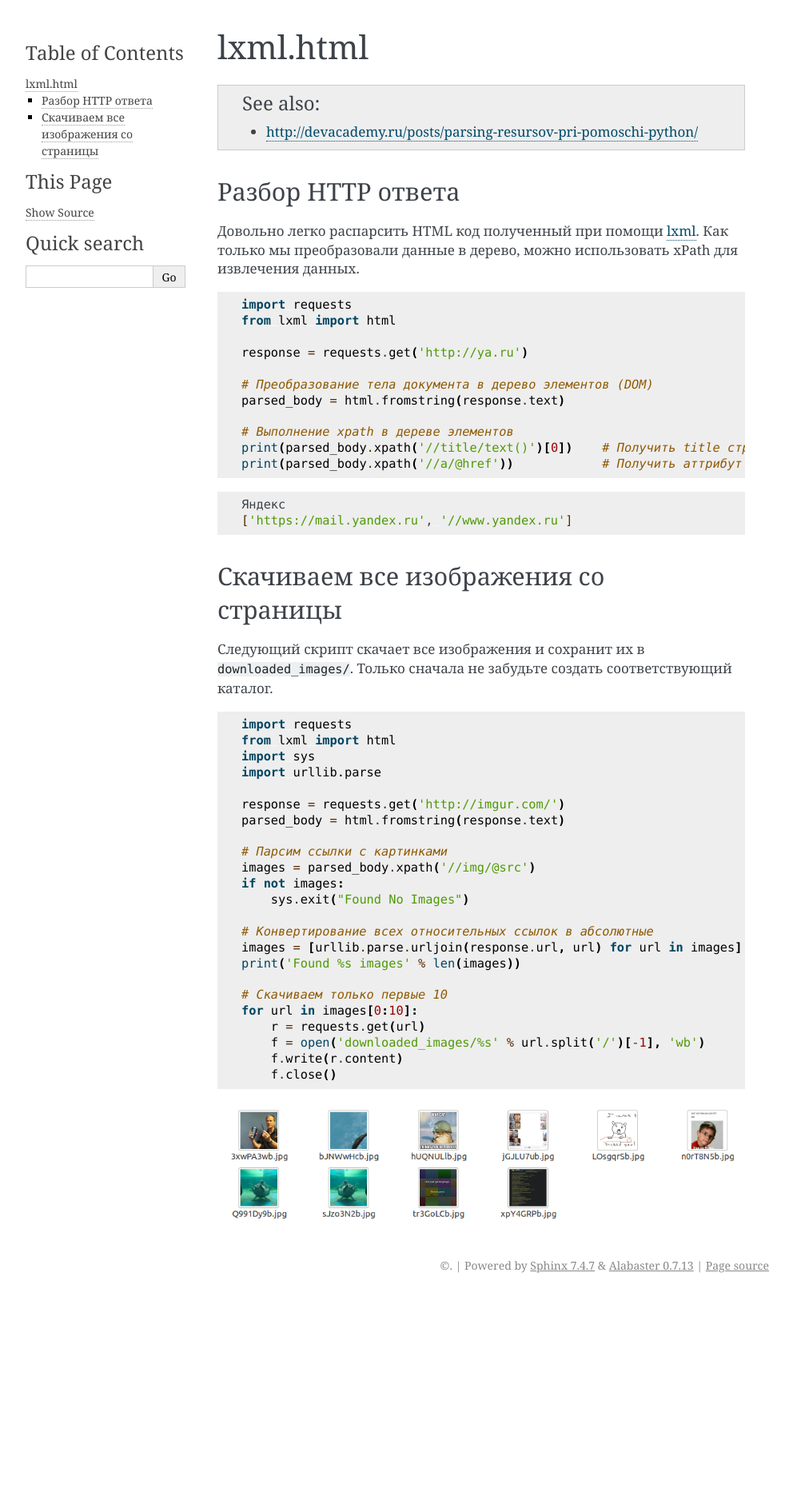
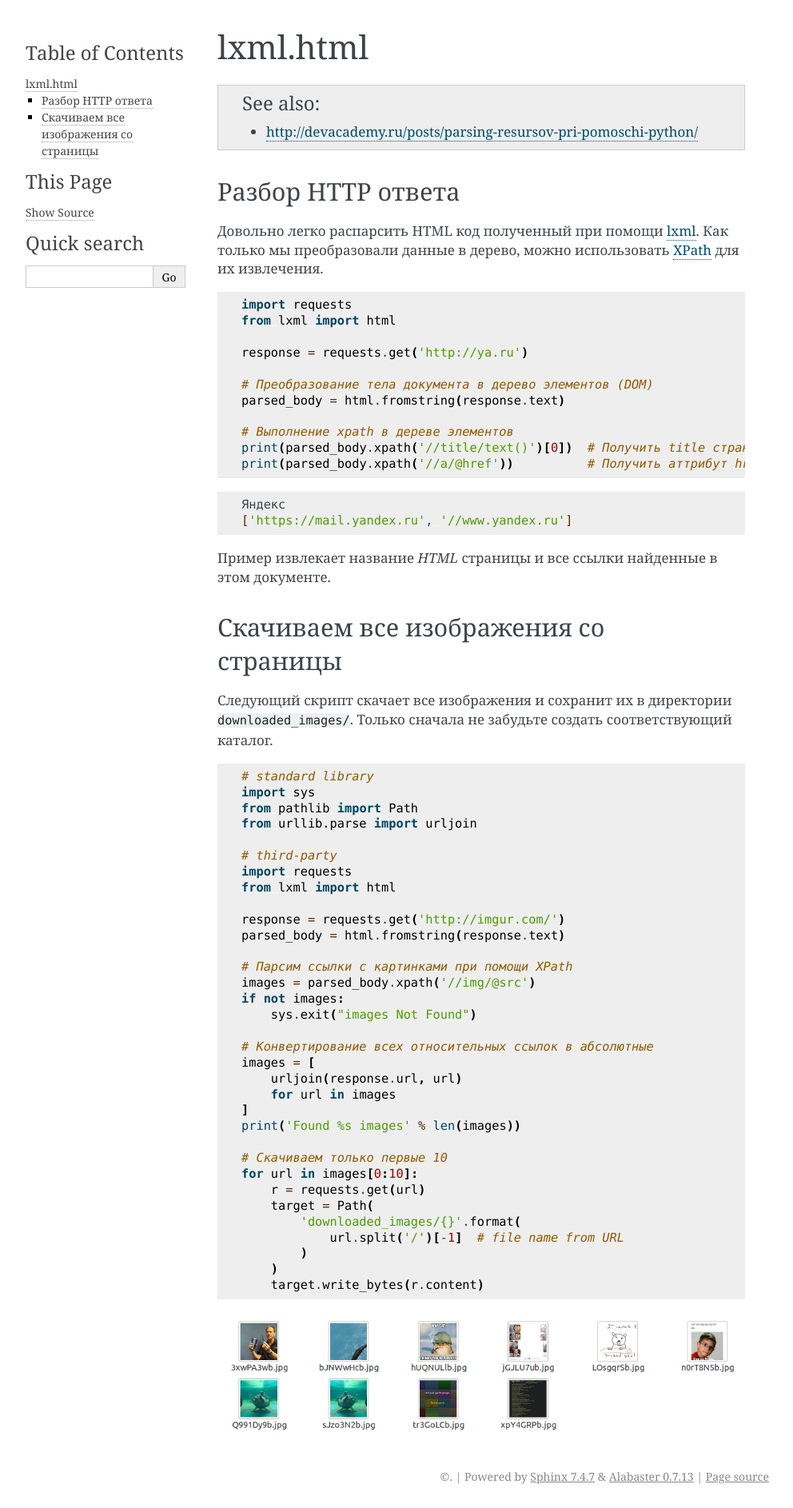
Before and after one commit to ustu/lectures.net, a Sphinx documentation site: the page built from docs/net/web.scraping/lxml.rst, in a window 1280 px wide. Shown: the whole page at 80% size, without its empty margins (148-1140 px from the left). Built offline with Sphinx 7.4.7, drawn with Linux system fonts in a browser that asks for light colours; the version number could not be read and is left out; before the commit the page ends 1622 px from its top, so only the background shows below that.

Commit message:
Clean lxml

```diff
--- a/docs/net/web.scraping/lxml.rst
+++ b/docs/net/web.scraping/lxml.rst
@@ -9,8 +9,8 @@ lxml.html
 ------------------
 
 Довольно легко распарсить HTML код полученный при помощи `lxml <lxml.de>`_.
-Как только мы преобразовали данные в дерево, можно использовать xPath для
-извлечения данных.
+Как только мы преобразовали данные в дерево, можно использовать `XPath
+<https://ru.wikipedia.org/wiki/XPath>`_ для их извлечения.
 
 .. code-block:: python
 
@@ -23,45 +23,59 @@ lxml.html
    parsed_body = html.fromstring(response.text)
 
    # Выполнение xpath в дереве элементов
-   print(parsed_body.xpath('//title/text()')[0])    # Получить title страницы
-   print(parsed_body.xpath('//a/@href'))            # Получить аттрибут href для всех ссылок
+   print(parsed_body.xpath('//title/text()')[0])  # Получить title страницы
+   print(parsed_body.xpath('//a/@href'))          # Получить аттрибут href для всех ссылок
 
 .. code-block:: bash
 
     Яндекс
     ['https://mail.yandex.ru', '//www.yandex.ru']
 
+Пример извлекает название `HTML` страницы и все ссылки найденные в этом
+документе.
+
 Скачиваем все изображения со страницы
 -------------------------------------
 
-Следующий скрипт скачает все изображения и сохранит их в ``downloaded_images/``.
-Только сначала не забудьте создать соответствующий каталог.
+Следующий скрипт скачает все изображения и сохранит их в директории
+``downloaded_images/``. Только сначала не забудьте создать соответствующий
+каталог.
 
 .. code-block:: python
 
+    # standard library
+    import sys
+    from pathlib import Path
+    from urllib.parse import urljoin
+
+    # third-party
     import requests
     from lxml import html
-    import sys
-    import urllib.parse
 
     response = requests.get('http://imgur.com/')
     parsed_body = html.fromstring(response.text)
 
-    # Парсим ссылки с картинками
+    # Парсим ссылки с картинками при помощи XPath
     images = parsed_body.xpath('//img/@src')
     if not images:
-        sys.exit("Found No Images")
+        sys.exit("images Not Found")
 
     # Конвертирование всех относительных ссылок в абсолютные
-    images = [urllib.parse.urljoin(response.url, url) for url in images]
+    images = [
+        urljoin(response.url, url)
+        for url in images
+    ]
     print('Found %s images' % len(images))
 
     # Скачиваем только первые 10
     for url in images[0:10]:
         r = requests.get(url)
-        f = open('downloaded_images/%s' % url.split('/')[-1], 'wb')
-        f.write(r.content)
-        f.close()
+        target = Path(
+            'downloaded_images/{}'.format(
+                url.split('/')[-1]  # file name from URL
+            )
+        )
+        target.write_bytes(r.content)
 
 .. figure:: /_static/4.net/imgur.png
    :align: center
```
